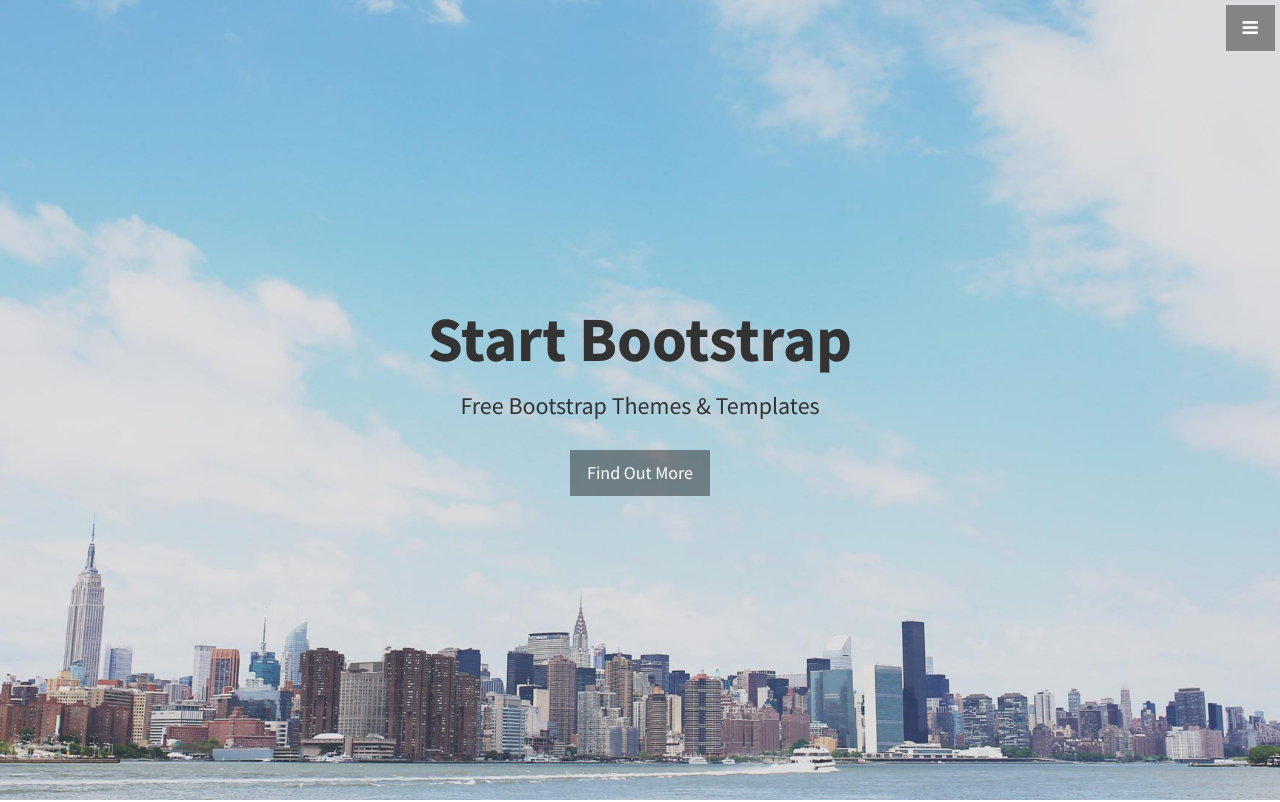
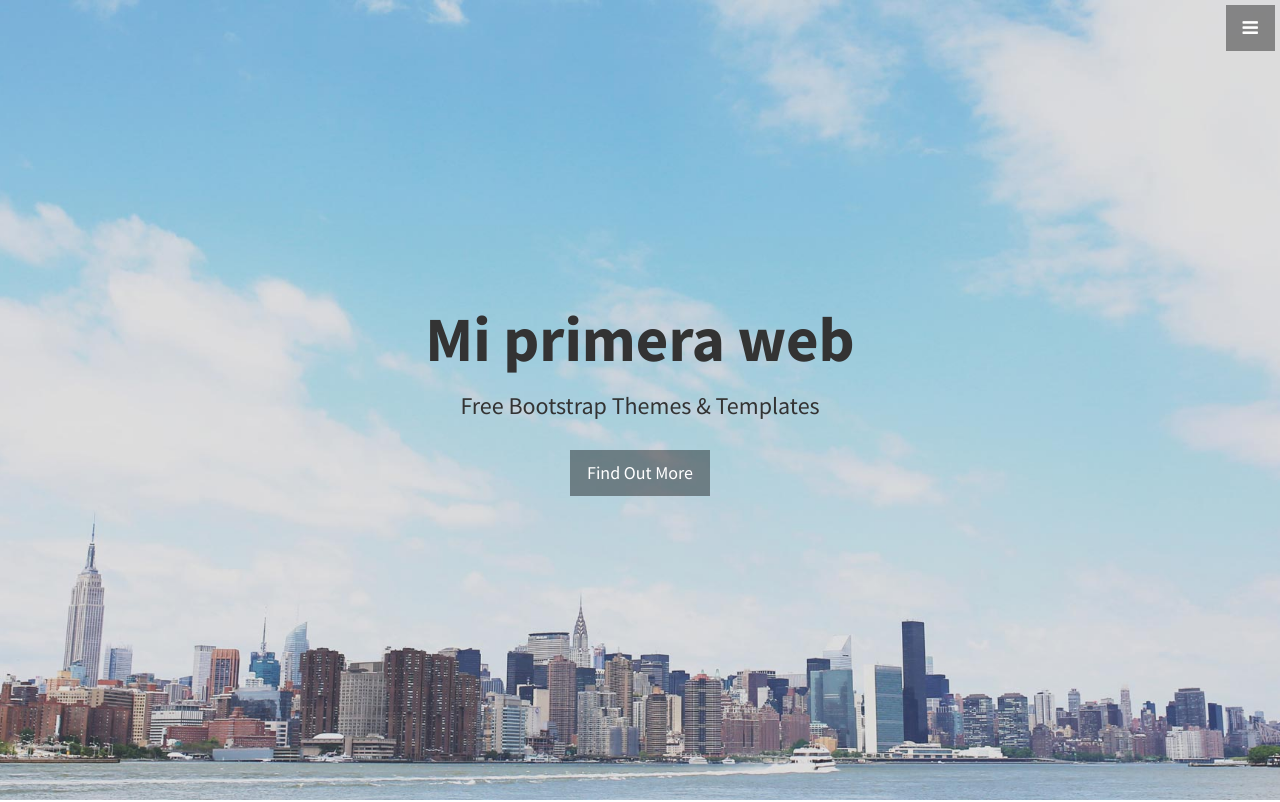
Before and after one commit to Asier1005/124, a plain HTML site: page index.html in a window 1280 px wide. Shown: the top 802 px of the page. Drawn offline with Linux system fonts and the light colour scheme.

Commit message:
Update index.html

```diff
--- a/index.html
+++ b/index.html
@@ -61,7 +61,7 @@
     <!-- Header -->
     <header id="top" class="header">
         <div class="text-vertical-center">
-            <h1>Start Bootstrap</h1>
+            <h1>Mi primera web</h1>
             <h3>Free Bootstrap Themes &amp; Templates</h3>
             <br>
             <a href="#about" class="btn btn-dark btn-lg">Find Out More</a>
```
